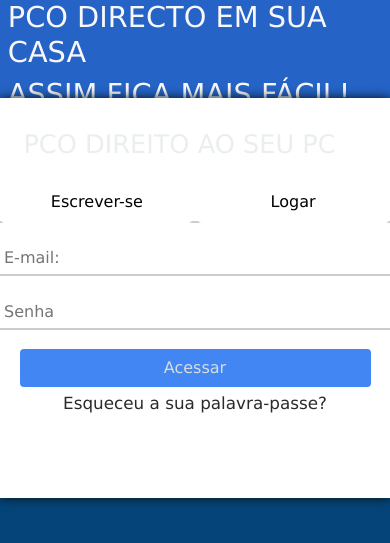
After one commit to kambaia/projectoFimDoCurso, a PHP site: page /sistema_pco/login/login.php in a window 390 px wide. The commit adds this page. Shown: the top 543 px of the page. Run offline with PHP 8.4, Linux system fonts and the light colour scheme.

Commit message:
Login pco

```diff
--- /dev/null
+++ b/cabecalho.php
@@ -0,0 +1,19 @@
+<!doctype html>
+<html lang="en">
+  <head>
+    <!-- Required meta tags -->
+    <meta charset="utf-8">
+     <meta name="viewport" content="width=device-width, initial-scale=1.0">
+
+    <!-- Bootstrap CSS -->
+
+     <link href="https://fonts.googleapis.com/css?family=Roboto+Slab" rel="stylesheet">
+    <link rel="stylesheet" href="css/bootstrap.css">
+	<link rel="stylesheet" href="css/bootstrap.min.css">
+      <link rel="stylesheet" href="css/inde.css">
+      <link rel="icon" href="img/">
+
+
+    <title>pco_pagamantos colégias online</title>
+  </head>
+  <body>
--- a/css/inde.css
+++ b/css/inde.css
@@ -5,7 +5,7 @@ body{
     margin: 0;
 }
 .banner{
-    background-image: linear-gradient(rgba(0,0,0,0.6),rgba(0,0,145,0.5)), url("../img/10.jpg");
+    /*background-image: linear-gradient(rgba(0,0,0,0.6),rgba(0,0,145,0.5)), url("../img/10.jpg"); */
     height: 100vh;
     background-position: center center;
     background-size: cover;
@@ -77,3 +77,21 @@ body{
    background-color: #19468e;
 
 }
+
+
+.slid{
+    width: 90%;
+    height: 400px;
+    background-color: rgba(0,0,0,0.7);
+    margin: 1% auto;
+}
+.slid img{
+    width: 100%;
+    height: 400px;
+}
+
+
+@media screen and (max-width: 700px) {
+  .nav ul li{
+   display: block;
+      float: none;
--- /dev/null
+++ b/login/css/login-style.css
@@ -0,0 +1,244 @@
+.caixa-main{
+   background-color:#2563c6;
+   width: 100%;
+    height:100vh;
+    position: relative;
+}
+.caixa-op{
+   background-color:#fff;
+   width: 30%;
+   height:400px;
+   margin: auto;
+    text-align: center;
+   position: absolute;
+   margin-left: 33%;
+   margin-top: 10%;
+   box-shadow: 0px 0px 10px rgb(4, 17, 17);
+}
+.caixa-op .cab-login{
+    background-color:#fff;
+    height: 120px;
+    border-bottom: 2px solid#ccc;
+    position: relative;
+}
+.cab-login h2{
+    font-size: 1.7em;
+    text-align: center;
+    position: absolute;
+    margin-top: 8%;
+    margin-left: 12%;
+}
+.cab-login .btn{
+    width: 49%;
+    margin-top: 19.5%;
+    background: #fff;
+
+}
+
+.cab-login .btn1:hover{
+   border-bottom: 2px solid rgb(37, 99, 198)
+}
+.cab-login .btn2:hover{
+   border-bottom: 2px solid rgb(37, 99, 198)
+}
+
+.infor{
+    position: absolute;
+    margin: 7%   2%;
+    width: 30%;
+    height: 470px;
+}
+.infor h2, h3{
+    font-size: 2em;
+    color: #f8f7f9;
+}
+.infor p{
+    font-size: 1em;
+    color: #f8f7f9;
+    margin-left: 10%;
+    margin-top: 10%;
+}
+.infor h1{
+    margin-top: 38%;
+    margin-left: 20%;
+    font-size: 4em;
+    color: #c3cfdb;
+}
+.infor .pco{
+    width: 18%;
+    height: 80px;
+    background: rgba(0,0,9,0.5);
+    position: absolute;
+    bottom: 0%;
+    border-radius: 50%;
+}
+.infor-img{
+    float: right;
+    position: absolute;
+    left: 65%;
+    top: 10%;
+    width: 32%;
+    height: 540px;
+    margin: auto;
+    border-top-right-radius: 30%;
+    border-top-left-radius: 30%;
+    background-image: linear-gradient(rgba(0,0,0,0.8),rgba(0,0,145,0.0));
+
+}
+ /*  login *===========*/
+}
+.login{
+    text-align: center;
+    width: 100%;
+    height: 280px;
+    position: relative;
+    background: #fFF;
+    display: block;
+}
+
+.login label{
+    margin-right: 80%;
+}
+.login input{
+    width: 90%;
+    padding: 4px;
+    margin-top: 5%;
+    border-bottom-style: none;
+    border: none;
+    border-bottom: 2px solid #ccc;
+
+}
+.login input:hover{
+    border: none;
+    border-bottom: 2px solid #4286f4;
+
+}
+
+.login .btn3{
+    background-color:  #4286f4;
+     width: 90%;
+     margin-top: 5%;
+    color: #d7dddd;
+}
+.login h4 a {
+    color: #2a2b2b;
+    font-size: 0.7em;
+    margin-top: 2%;
+}
+
+/*     Cadastrar-se */
+
+
+.cadastrar{
+    text-align: center;
+    width: 100%;
+    height: 350px;
+    position: relative;
+    background: #fff;
+    display: none;
+
+}
+
+.cadastrar label{
+    margin-left: -100%;
+    width: 100%;
+}
+.cadastrar input{
+    width: 90%;
+    padding: 4px;
+    margin-top: 5%;
+    border-bottom-style: none;
+    border: none;
+    border-bottom: 2px solid #ccc;
+
+}
+.cadastrar input:hover{
+    border: none;
+    border-bottom: 2px solid #4286f4;
+
+}
+
+.cadastrar .btn3{
+    background-color:  #4286f4;
+     width: 90%;
+    margin-top: 4%;
+    color: #d7dddd;
+}
+
+
+@media screen and (max-width: 700px) {
+ .caixa-main{
+   background-color:#2563c6;
+   width: 100%;
+    height:300px;
+    position: relative;
+}
+  .caixa-op{
+   width: 100%;
+   height:400px;
+   margin: 25% auto;
+    text-align: center;
+   position: absolute;
+
+}
+.caixa-op .cab-login{
+    height: 125px;
+}
+.infor-img{
+    display: none;
+}
+.cab-login h2{
+    font-size: 1.6em;
+    text-align: center;
+    position: absolute;
+    margin-top: 8%;
+    margin-left: 6%;
+}
+.cab-login .btn{
+    width: 49%;
+    margin-top: 21.5%;
+    background: #fff;
+    padding: 8px;
+
+}
+.cab-login .btn:hover{
+    width: 49%;
+    margin-top: 21.5%;
+    background: #fff;
+    padding: 8px;
+    color: #356aa0;
+
+}
+
+.cab-login .btn1:hover{
+   border-bottom: 2px solid rgba(37, 99, 198);
+    border-radius: 0px solid#fff;
+
+}
+.cab-login .btn2:hover{
+   border-bottom: 2px solid rgb(37, 99, 198)
+}
+.login input{
+    width: 100%;
+    margin-top: 5%;
+    border-bottom-style: none;
+    border: none;
+    border-bottom: 2px solid #ccc;
+
+}
+
+ .infor{
+    margin-top: 0%;
+    position: absolute;
+    display: block;
+    width: 100%;
+    font-size:
+    /* The width is 100%, when the viewport is 800px or smaller */
+  }
+  .infor h2, h3{
+    font-size: 1.8em;
+    color: #f8f7f9;
+  .infor .des{
+    display: block;
+  }
+}
--- a/login/js/arquivo.js
+++ b/login/js/arquivo.js
@@ -1,3 +1,4 @@
+$(document).ready(function(){
 
 
 
--- /dev/null
+++ b/login/js/menu.js
@@ -0,0 +1,27 @@
+$(document).ready(function() {
+    $(".btn2").on('click', function(){
+        $(".login").css({
+            display: 'block'
+        })
+        $(".cadastrar").css({
+            display: 'none'
+        })
+    })
+    $(".btn1").on('click', function(){
+
+        $(".cadastrar").css({
+            display: 'block'
+        })
+         $(".login").css({
+            display: 'none'
+        })
+    })
+
+
+    ///VERIFICAÇÃO DOS CAMPOS
+
+    $('#btn3').on('click', function(){
+        alert("A campos que não forma preenchido");
+    })
+
+    });
--- /dev/null
+++ b/login/login.php
@@ -0,0 +1,56 @@
+<?php include("../cabecalho.php") ?>
+<link rel="stylesheet" href="css/login-style.css">
+  <div class="caixa-main">
+      <div class="infor">
+            <h3>PCO DIRECTO EM SUA CASA</h3>
+              <h2>ASSIM FICA MAIS FÁCIL!</h2>
+              <P>O PCO NO TELEMÓVEL OU NO COMPUTADOR</P>
+               <P class="des">Faça já a escrição e começa a pagar as propinas dos seus Candengues</P>
+               <div class="pco"></div>
+              <h1>PCO</h1>
+      </div>
+      <div class="infor-img">
+           <img src="../img/pco.png">
+      </div>
+
+     <div class="caixa-op">
+         <div class="cab-login">
+             <h2>PCO DIREITO AO SEU PC</h2>
+             <button class="btn btn1">Escrever-se</button>
+             <button class="btn btn2" id="btn-login">Logar</button>
+          </div>
+
+    <section class="login">
+        <form action="" method="post" enctype="multipart/form-data">
+        <input class="input" type="text"  placeholder="E-mail:">
+
+
+        <input class="" type="password" placeholder="Senha">
+
+       <button class="btn btn3">Acessar</button>
+        <h4><a href="">Esqueceu a sua palavra-passe?</a></h4>
+        </form>
+
+
+    </section >
+    <section class="cadastrar">
+      <form id="cadastrar" action="" method="post" enctype="multipart/form-data">
+        <input class="input" type="text" id="nome" placeholder="Nome usúario:">
+        <input class="input" type="text" id="email" placeholder="Email:">
+        <input class="" type="text"  id="nome" placeholder="Código PCO:">
+        <input class="" type="password"  placeholder="Senha:">
+        <input class="" type="password"  placeholder="confirmar senha:">
+
+
+
+
+       <button class="btn btn3" type="submint" id="btn3">Acessar</button>
+
+        </form>
+
+
+    </section >
+   </div>
+</div>
+<script src="js/jquery-3.3.1.min.js"></script>
+ <script src="js/menu.js"></script>
```
Also changed, not shown: index.php (+7 -32 lines), login/index.php (+0 -8 lines), rodape.php (added, +10 -0 lines), img/p12.JPG (added), img/pco.png (added).
